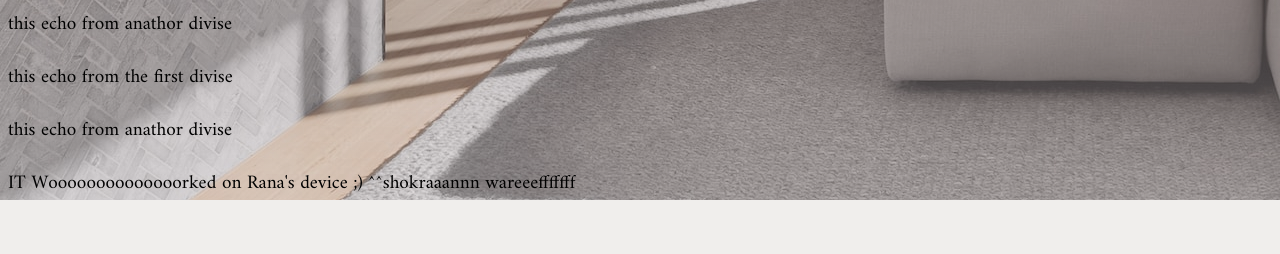
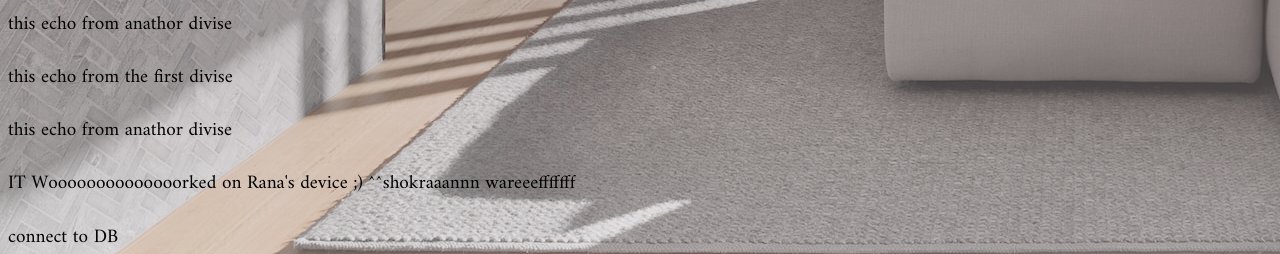
Before and after one commit to wareefAlyousef/trytrytry, a PHP site: page / in a window 1280 px wide. Shown: the part 1026-1280 px from the top of the page. Before the commit the page ends 1226 px from the top, so only its background shows below. Run offline with PHP 8.4, Linux system fonts and the light colour scheme.

Commit message:
add connection to DB

```diff
--- a/index.php
+++ b/index.php
@@ -43,6 +43,18 @@
             echo "<p>this echo from anathor divise</p>";
             echo "IT Woooooooooooooorked on Rana's device ;) ^^";
             echo "shokraaannn wareeefffffff";
+
+            $connection = mysqli_connect("localhost","root","root","webdb");
+            $error = mysqli_connect_error();
+
+            if($error != null){
+                echo '<p> cant connect to DB';
+
+            }
+            else{
+                 echo '<p> connect to DB';
+            }
+
         ?>
 
 
--- a/nbproject/private/private.xml
+++ b/nbproject/private/private.xml
@@ -3,6 +3,7 @@
     <editor-bookmarks xmlns="http://www.netbeans.org/ns/editor-bookmarks/2" lastBookmarkId="0"/>
     <open-files xmlns="http://www.netbeans.org/ns/projectui-open-files/2">
         <group>
+            <file>file:/C:/MAMP/htdocs/trytrytry/signUp.css</file>
             <file>file:/C:/MAMP/htdocs/trytrytry/index.php</file>
         </group>
     </open-files>
```
